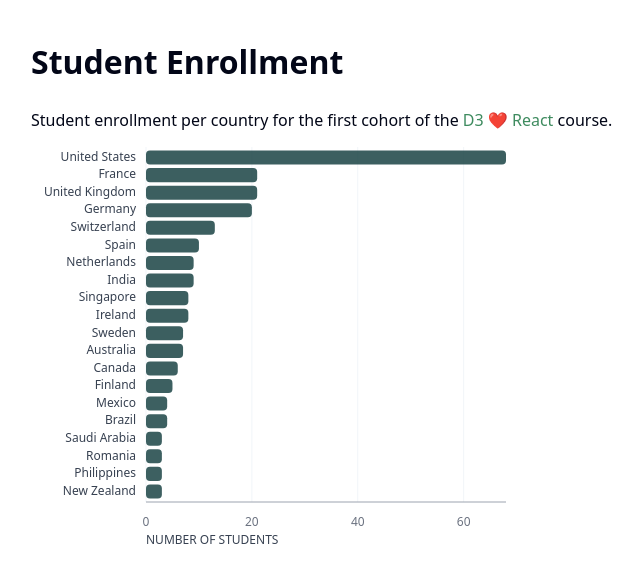
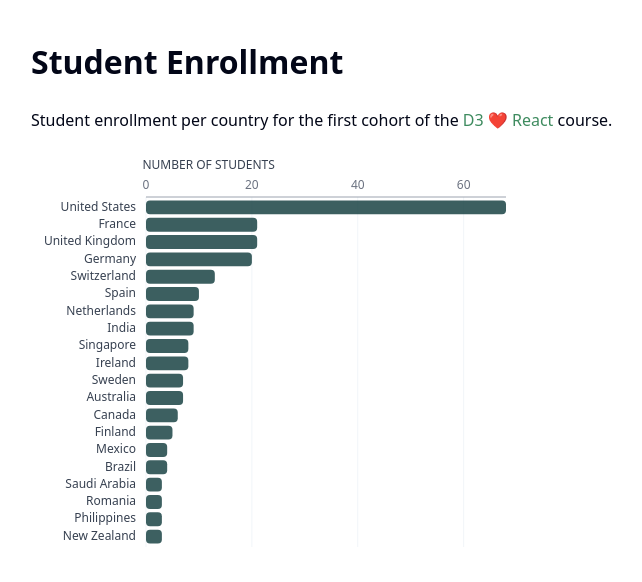
Before and after one commit to jessi88/my-first-d3-chart, a React (Vite) app: page / in a window 1280 px wide. Shown: the top 582 px of the page, without its empty margins (9-651 px from the left). Built offline with nearby package versions, Linux system fonts and the light colour scheme.

Commit message:
Fine-tuned the hover effect and re-positioned the x-axis to the top.

```diff
--- a/src/App.jsx
+++ b/src/App.jsx
@@ -29,7 +29,6 @@ const height = 400;
 const barColor = "#1b4445";
 const barHighlightColor = "#3e8b5f";
 const labelColor = "#374151";
-const labelHighlightColor = "#020617";
 
 function App() {
   return (
@@ -40,7 +39,6 @@ function App() {
       barColor={barColor}
       barHighlightColor={barHighlightColor}
       labelColor={labelColor}
-      labelHighlightColor={labelHighlightColor}
     />
   );
 }
--- a/src/Barplot.jsx
+++ b/src/Barplot.jsx
@@ -8,12 +8,11 @@ const Barplot = ({
   barColor,
   barHighlightColor,
   labelColor,
-  labelHighlightColor,
 }) => {
   const margin = {
-    top: 0,
+    top: 50,
     right: 25,
-    bottom: 45,
+    bottom: 0,
     left: 115,
   };
 
@@ -99,7 +98,7 @@ const Barplot = ({
                 />
                 <text
                   x={x}
-                  y={innerHeight + 24}
+                  y={-8}
                   textAnchor="middle"
                   fontSize={12}
                   fill="#6b7280"
@@ -114,8 +113,8 @@ const Barplot = ({
           <line
             x1={0}
             x2={innerWidth}
-            y1={innerHeight}
-            y2={innerHeight}
+            y1={0}
+            y2={0}
             stroke="#9ca3af"
             strokeWidth={1}
           />
@@ -143,10 +142,19 @@ const Barplot = ({
                   rx={4}
                   ry={4}
                   fill={isHovered ? barHighlightColor : barColor}
-                  opacity={isHovered ? 1 : 0.85}
+                  opacity={
+                    hoveredCountry
+                      ? isHovered
+                        ? 1
+                        : 0.35 // fade non-hovered bars
+                      : 0.85
+                  }
                   style={{
                     transition:
-                      "width 0.8s ease, fill 0.2s ease, opacity 0.2s ease",
+                      "width 0.8s ease, fill 0.2s ease, opacity 0.2s ease, transform 0.2s ease",
+                    transform: isHovered ? "scaleY(1.08)" : "scaleY(1)",
+                    transformOrigin: "center",
+                    transformBox: "fill-box",
                   }}
                 />
                 <text
@@ -156,8 +164,14 @@ const Barplot = ({
                   dominantBaseline="middle"
                   style={{
                     fontSize: isHovered ? 13.5 : 12,
-                    fill: isHovered ? labelHighlightColor : labelColor,
-                    transition: "font-size 0.2s ease, fill 0.2s ease",
+                    fill: isHovered ? barHighlightColor : labelColor,
+                    opacity: hoveredCountry
+                      ? isHovered
+                        ? 1
+                        : 0.35 // fade non-hovered labels
+                      : 1,
+                    transition:
+                      "font-size 0.2s ease, fill 0.2s ease, opacity 0.2s ease",
                   }}
                 >
                   {d.country}
@@ -168,9 +182,10 @@ const Barplot = ({
 
           {/* X axis label */}
           <text
-            x={0}
-            y={innerHeight + 42}
+            x={xScale(ticks[0])}
+            y={-28}
             textAnchor="start"
+            dx="-0.3em"
             fontSize={12}
             fill="#374151"
           >
```
